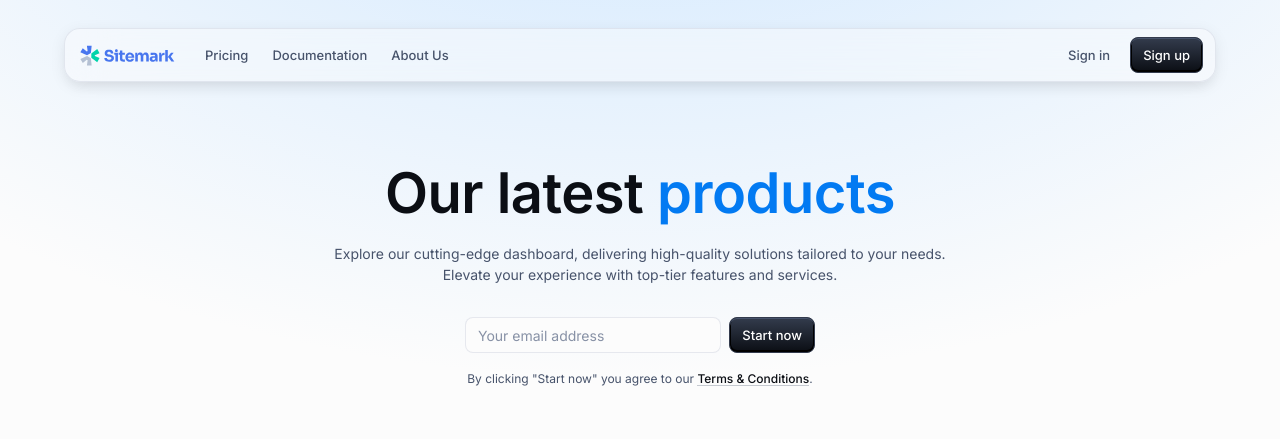
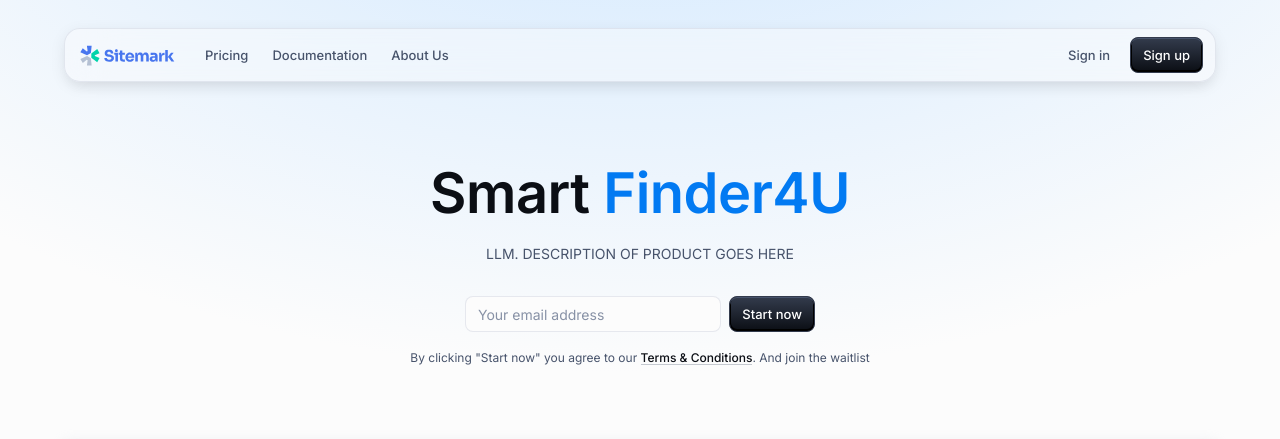
Before and after one commit to hamim23z/CSC322-Project, a Next.js app: page / in a window 1280 px wide. Shown: the top 439 px of the page. Built offline with nearby package versions, Linux system fonts and the light colour scheme.

Commit message:
Fixed hero section. Put temporary image

```diff
--- a/app/home-page/components/Hero.js
+++ b/app/home-page/components/Hero.js
@@ -22,7 +22,7 @@
   border: '1px solid',
   borderColor: (theme.vars || theme).palette.grey[200],
   boxShadow: '0 0 12px 8px hsla(220, 25%, 80%, 0.2)',
-  backgroundImage: `url(${process.env.TEMPLATE_IMAGE_URL || 'https://mui.com'}/static/screenshots/material-ui/getting-started/templates/dashboard.jpg)`,
+  backgroundImage: `url('/homepage_image.png')`,
   backgroundSize: 'cover',
   [theme.breakpoints.up('sm')]: {
     marginTop: theme.spacing(10),
@@ -30,7 +30,7 @@
   },
   ...theme.applyStyles('dark', {
     boxShadow: '0 0 24px 12px hsla(210, 100%, 25%, 0.2)',
-    backgroundImage: `url(${process.env.TEMPLATE_IMAGE_URL || 'https://mui.com'}/static/screenshots/material-ui/getting-started/templates/dashboard-dark.jpg)`,
+    backgroundImage: `url('/homepage_image.png')`,
     outlineColor: 'hsla(220, 20%, 42%, 0.1)',
     borderColor: (theme.vars || theme).palette.grey[700],
   }),
@@ -74,7 +74,7 @@
               fontSize: 'clamp(3rem, 10vw, 3.5rem)',
             }}
           >
-            Our&nbsp;latest&nbsp;
+            Smart
             <Typography
               component="span"
               variant="h1"
@@ -86,7 +86,7 @@
                 }),
               })}
             >
-              products
+              &nbsp;Finder4U
             </Typography>
           </Typography>
           <Typography
@@ -96,9 +96,7 @@
               width: { sm: '100%', md: '80%' },
             }}
           >
-            Explore our cutting-edge dashboard, delivering high-quality solutions
-            tailored to your needs. Elevate your experience with top-tier features
-            and services.
+            LLM. DESCRIPTION OF PRODUCT GOES HERE
           </Typography>
           <Stack
             direction={{ xs: 'column', sm: 'row' }}
@@ -142,7 +140,7 @@
             <Link href="#" color="primary">
               Terms & Conditions
             </Link>
-            .
+            . And join the waitlist
           </Typography>
         </Stack>
         <StyledBox id="image" />
```
Also changed, not shown: public/homepage_image.png (added).
